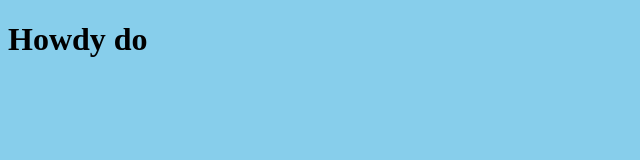
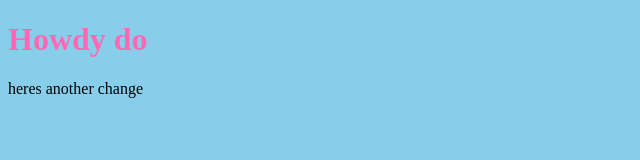
Before and after one commit to jessie-smith7543/basic_repo, a plain HTML site: page basic_repo/index.html in a window 1280 px wide. Shown: the whole page, without its empty margins (0-640 px from the left). Drawn offline with Linux system fonts and the light colour scheme.

Commit message:
sommore changes

```diff
--- a/basic_repo/index.html
+++ b/basic_repo/index.html
@@ -7,5 +7,6 @@
 </head>
 <body>
 	<h1>Howdy do</h1>
+	<p>heres another change</p>
 </body>
 </html>
--- a/basic_repo/style.css
+++ b/basic_repo/style.css
@@ -1,3 +1,6 @@
 *{
 	background-color: skyblue;
 }
+h1{
+	color: hotpink;
+}
```
